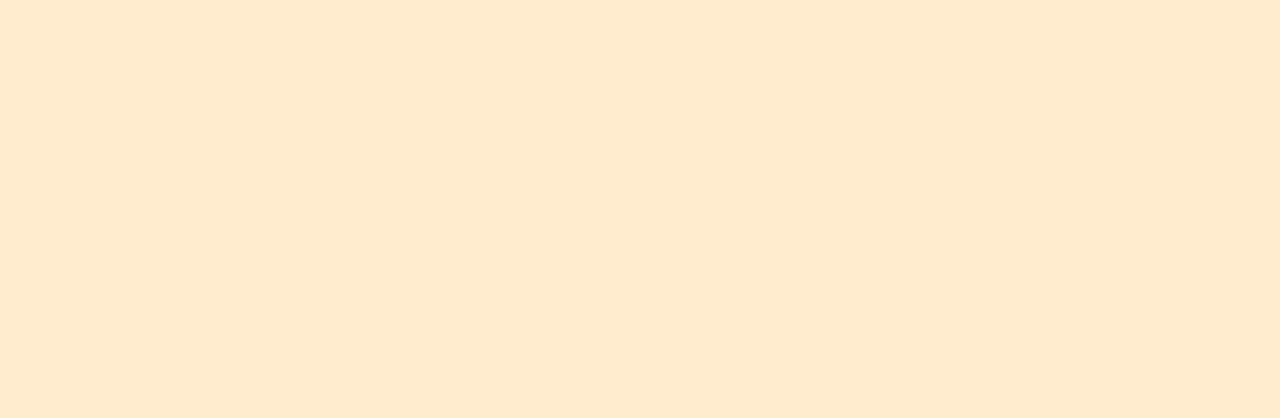
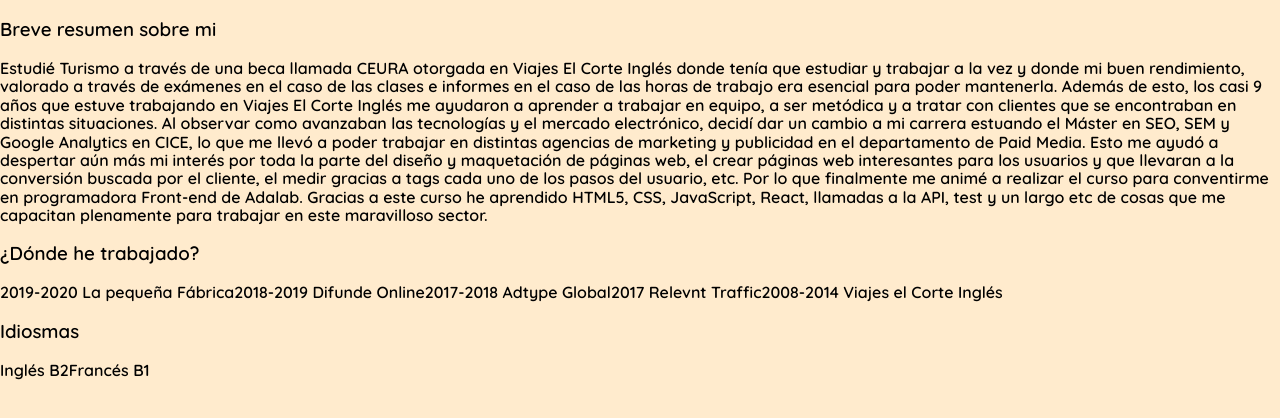
Before and after one commit to MarinaCarbonell/portfolio, a React (Create React App) app: page /#/cv in a window 1280 px wide. Shown: the top 418 px of the page. Built offline with nearby package versions, Linux system fonts and the light colour scheme.

Commit message:
adding burger menu

```diff
--- a/package.json
+++ b/package.json
@@ -7,6 +7,7 @@
     "@testing-library/react": "^9.5.0",
     "@testing-library/user-event": "^7.2.1",
     "react": "^16.13.1",
+    "react-burger-menu": "^2.7.1",
     "react-dom": "^16.13.1",
     "react-router-dom": "^5.2.0",
     "react-scripts": "3.4.3"
--- a/src/components/App.js
+++ b/src/components/App.js
@@ -6,6 +6,7 @@ import Landing from './Landing';
 import {Switch, Route} from 'react-router-dom';
 import English from './English';
 import Spanish from './Spanish';
+import CV from './CV';
 
 function App() {
   return (
@@ -13,7 +14,10 @@ function App() {
       <Switch>
         <Route exact path="/" component={Landing} />
         <Route path="/hello" component={English} />
-        <Route path="/hola" component={Spanish} />
+        <Route path="/hola" component={() => <Spanish greeting="¡Hola! Soy Marina y soy especialista en Marketing Digital en la parte de SEM, Google Analytics, Tag Manager y Social Media y me he reconvertido en
+            programadora Front-end gracias a Adalab y busco poder dedicarme a ello." thanks="Y si tú has llegado hasta aquí es porque estás interesado en mi CV a si que, ¡gracias!"/>}></Route>
+        <Route exact path="/cv" component={CV} />
+
       </Switch>
 
     </div>
--- /dev/null
+++ b/src/components/CV.js
@@ -0,0 +1,47 @@
+import React from 'react';
+
+function CV() {
+    return (
+      <div className="cv">
+        <div className="estudios">
+          <h3>Breve resumen sobre mi</h3>
+          <p>
+            Estudié Turismo a través de una beca llamada CEURA otorgada en Viajes El Corte Inglés
+            donde tenía que estudiar y trabajar a la vez y donde mi buen rendimiento, valorado a través de
+            exámenes en el caso de las clases e informes en el caso de las horas de trabajo
+            era esencial para poder mantenerla.
+            Además de esto, los casi 9 años que estuve trabajando en Viajes El Corte Inglés me ayudaron
+            a aprender a trabajar en equipo, a ser metódica y a tratar con clientes que se encontraban en
+            distintas situaciones.
+
+            Al observar como avanzaban las tecnologías y el mercado electrónico, decidí dar un cambio
+            a mi carrera estuando el Máster en SEO, SEM y Google Analytics en CICE, lo que me llevó a poder trabajar
+            en distintas agencias de marketing y publicidad en el departamento de Paid Media.
+            Esto me ayudó a despertar aún más mi interés por toda la parte del diseño y maquetación de páginas web,
+            el crear páginas web interesantes para los usuarios y que llevaran a la conversión buscada por el cliente,
+            el medir gracias a tags cada uno de los pasos del usuario, etc. Por lo que finalmente me animé a realizar
+            el curso para conventirme en programadora Front-end de Adalab.
+
+            Gracias a este curso he aprendido HTML5, CSS, JavaScript, React, llamadas a la API, test y un largo etc de cosas
+            que me capacitan plenamente para trabajar en este maravilloso sector.
+          </p>
+          </div>
+        <div className="trabajo">
+          <h3>¿Dónde he trabajado?</h3>
+          <span>2019-2020 La pequeña Fábrica</span>
+          <span>2018-2019 Difunde Online</span>
+          <span>2017-2018 Adtype Global</span>
+          <span>2017 Relevnt Traffic</span>
+          <span>2008-2014 Viajes el Corte Inglés</span>
+        </div>
+        <div className="Idiomas">
+          <h3>Idiosmas</h3>
+          <span>Inglés B2</span>
+          <span>Francés B1</span>
+        </div>
+
+      </div>
+    );
+  }
+
+export default CV;
--- a/src/components/English.js
+++ b/src/components/English.js
@@ -1,5 +1,4 @@
 import React from 'react';
-import '../stylesheets/Cv.scss';
 
 function English() {
     return (
--- /dev/null
+++ b/src/components/SideBar.js
@@ -0,0 +1,28 @@
+import React from "react";
+import { slide as Menu } from "react-burger-menu";
+import { Link } from 'react-router-dom';
+import '../stylesheets/SideBar.scss';
+
+function SideBar (props) {
+  return (
+    <Menu {...props}>
+      <a className="menu-item" href="/">
+        Home
+      </a>
+
+      <a className="menu-item" href="/cv">
+        hola
+      </a>
+      <Link to="/cv">Mi CV</Link>
+      <a className="menu-item" href="/services">
+        Services
+      </a>
+
+      <a className="menu-item" href="/contact">
+        Contact us
+      </a>
+    </Menu>
+  );
+};
+
+export default SideBar;
--- a/src/components/Spanish.js
+++ b/src/components/Spanish.js
@@ -1,27 +1,22 @@
 import React from 'react';
-import '../stylesheets/Cv.scss';
+import SideBar from './SideBar';
 
-function Spanish() {
+
+function Spanish(props) {
     return (
       <div className="cv-wrapper">
+        <SideBar pageWrapId={"page-wrap"} outerContainerId={"Spanish"} />
         <div className="name">
           <span>Marina</span>
           <span>Carbonell</span>
           <span>Álvarez</span>
         </div>
-        <div className="burguer-menu">
-          <div>Sobre Mí</div>
-          <div>Mi Currículum</div>
-          <div>Proyetos</div>
-          <div>Contacto</div>
-          <div className="text">
-        </div>
+        <div className="text">
           <p>
-            ¡Hola! Soy Marina y soy especialista en Marketing Digital en la parte de SEM, Google Analytics, Tag Manager y Social Media y me he reconvertido en
-            programadora Front-end gracias a Adalab y busco poder dedicarme a ello.
+            {props.greeting}
           </p>
           <p>
-            Y si tú has llegado hasta aquí es porque estás interesado en mi CV a si que, ¡gracias!
+            {props.thanks}
           </p>
         </div>
       </div>
--- /dev/null
+++ b/src/stylesheets/SideBar.scss
@@ -0,0 +1,76 @@
+html,
+body {
+  margin: 0;
+}
+
+#App {
+  font-family: sans-serif;
+  height: 100vh;
+}
+
+#page-wrap {
+  text-align: center;
+  overflow: auto;
+  top: 45%;
+  position: relative;
+}
+
+.bm-item {
+  display: inline-block;
+
+  /* Our sidebar item styling */
+  text-decoration: none;
+  margin-bottom: 10px;
+  color: #d1d1d1;
+  transition: color 0.2s;
+}
+
+.bm-item:hover {
+  color: white;
+}
+
+.bm-burger-button {
+  position: fixed;
+  width: 36px;
+  height: 30px;
+  right: 36px;
+  top: 36px;
+}
+
+/* Color/shape of burger icon bars */
+.bm-burger-bars {
+  background: #373a47;
+}
+
+/* Position and sizing of clickable cross button */
+.bm-cross-button {
+  height: 24px;
+  width: 24px;
+}
+
+/* Color/shape of close button cross */
+.bm-cross {
+  background: #bdc3c7;
+}
+
+/* General sidebar styles */
+.bm-menu {
+  background: #000;
+  padding: 2.5em 1.5em 0;
+  font-size: 1.15em;
+}
+
+/* Morph shape necessary with bubble or elastic */
+.bm-morph-shape {
+  fill: #373a47;
+}
+
+/* Wrapper for item list */
+.bm-item-list {
+  color: #b8b7ad;
+}
+
+/* Styling of overlay */
+.bm-overlay {
+  background: rgba(0, 0, 0, 0.3);
+}
```
Also changed, not shown: src/components/Contact.js (added, +13 -0 lines), src/components/Proyects.js (added), 1 other file (tests, documents, lock files or other folders).
